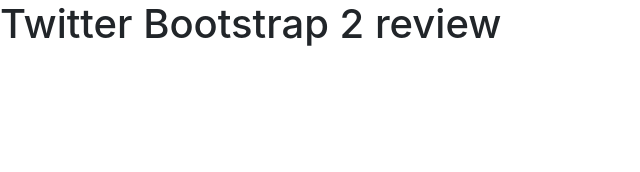
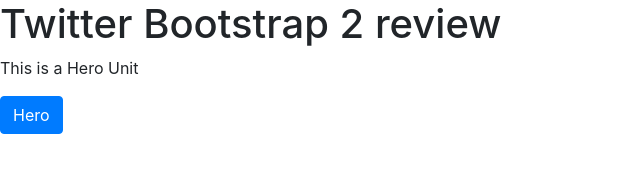
Before and after one commit to IssacharHumphreyy/bootstrap-2, a plain HTML site: page index.html in a window 1280 px wide. Shown: the whole page, without its empty margins (0-640 px from the left). Drawn offline with nearby package versions, Linux system fonts and the light colour scheme.

Commit message:
Update index.html

```diff
--- a/index.html
+++ b/index.html
@@ -12,7 +12,16 @@
 
   <body>
 
+    <div class="hero-unit">
+
     <h1>Twitter Bootstrap 2 review</h1>
+
+    <p>This is a Hero Unit</p>
+
+    <p><a <a class="btn btn-primary btn-large"> Hero</a></p>
+
+    </div>
+
 
   </body>
 
```
